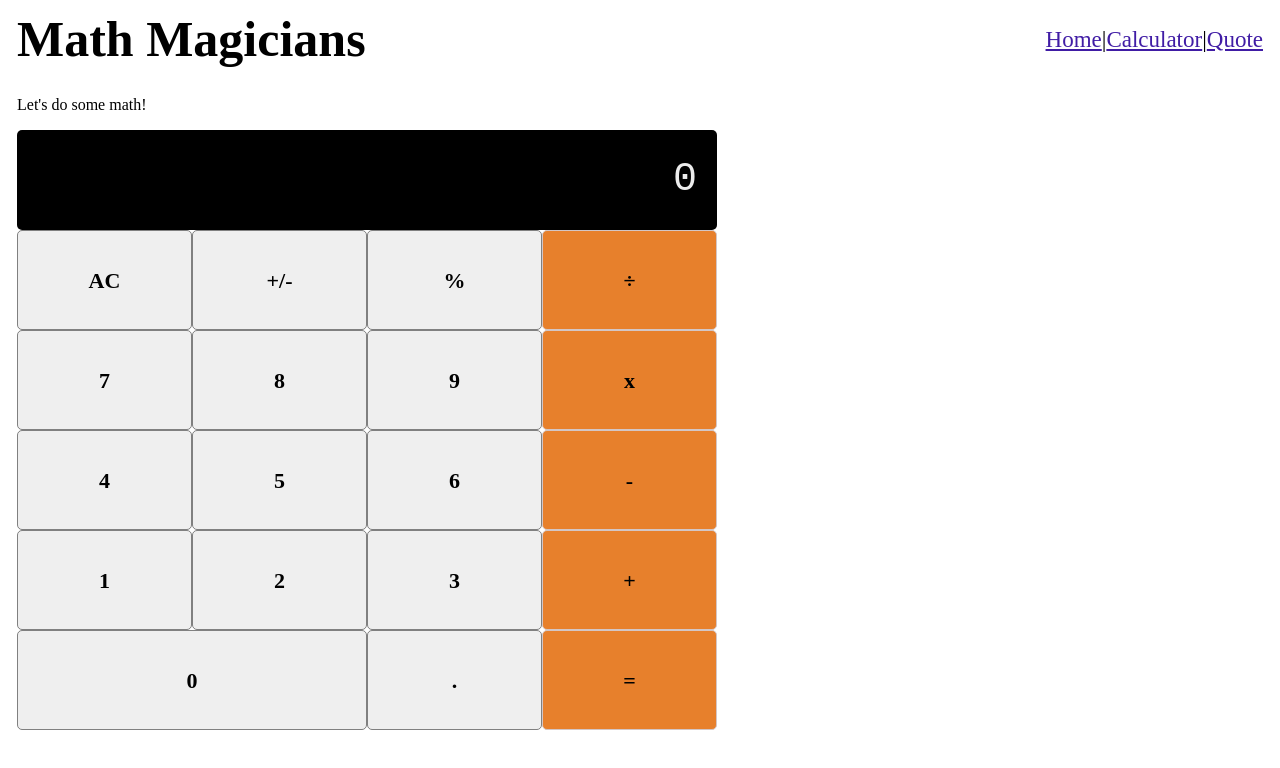
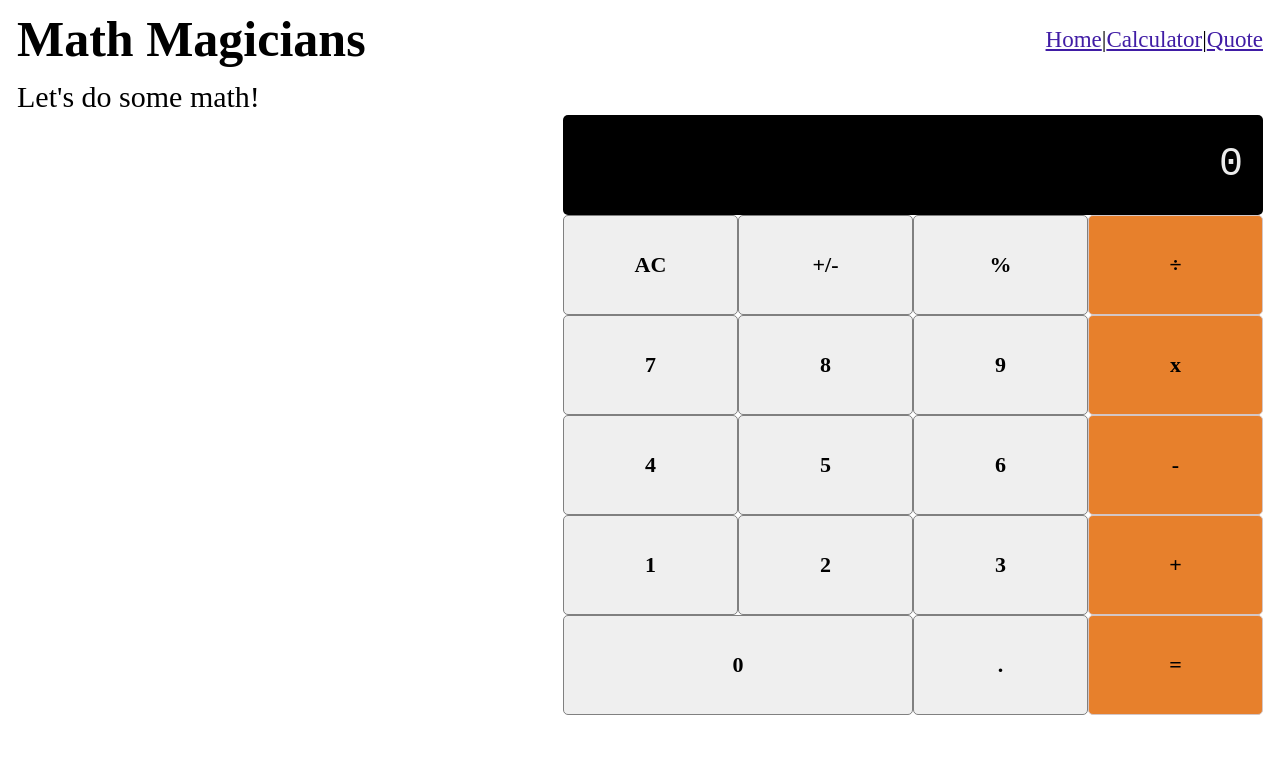
Before and after one commit to SmithVyne/react-calculator, a React (Create React App) app: page /calculator in a window 1280 px wide. Shown: the top 768 px of the page. Built offline with nearby package versions, Linux system fonts and the light colour scheme; a web font is replaced by a local one.

Commit message:
add paragraph to calculator page

```diff
--- a/src/components/Calculator.js
+++ b/src/components/Calculator.js
@@ -25,7 +25,7 @@ class Calculator extends Component {
     const { toDisplay } = this.state;
     return (
       <>
-        <p>{'Let\'s do some math!'}</p>
+        <div className="calcuText">{'Let\'s do some math!'}</div>
         <div className="app">
           <Display solution={toDisplay} />
           <ButtonPanel clickHandler={this.handleClick} />
--- a/src/styles/Calculator.css
+++ b/src/styles/Calculator.css
@@ -1,7 +1,12 @@
+.calcuText {
+  font-size: 30px;
+}
+
 .app {
   width: 700px;
   min-width: 300px;
   height: max-content;
+  float: right;
 }
 
 h1 {
```
Also changed, not shown: 1 other file (tests, documents, lock files or other folders).
